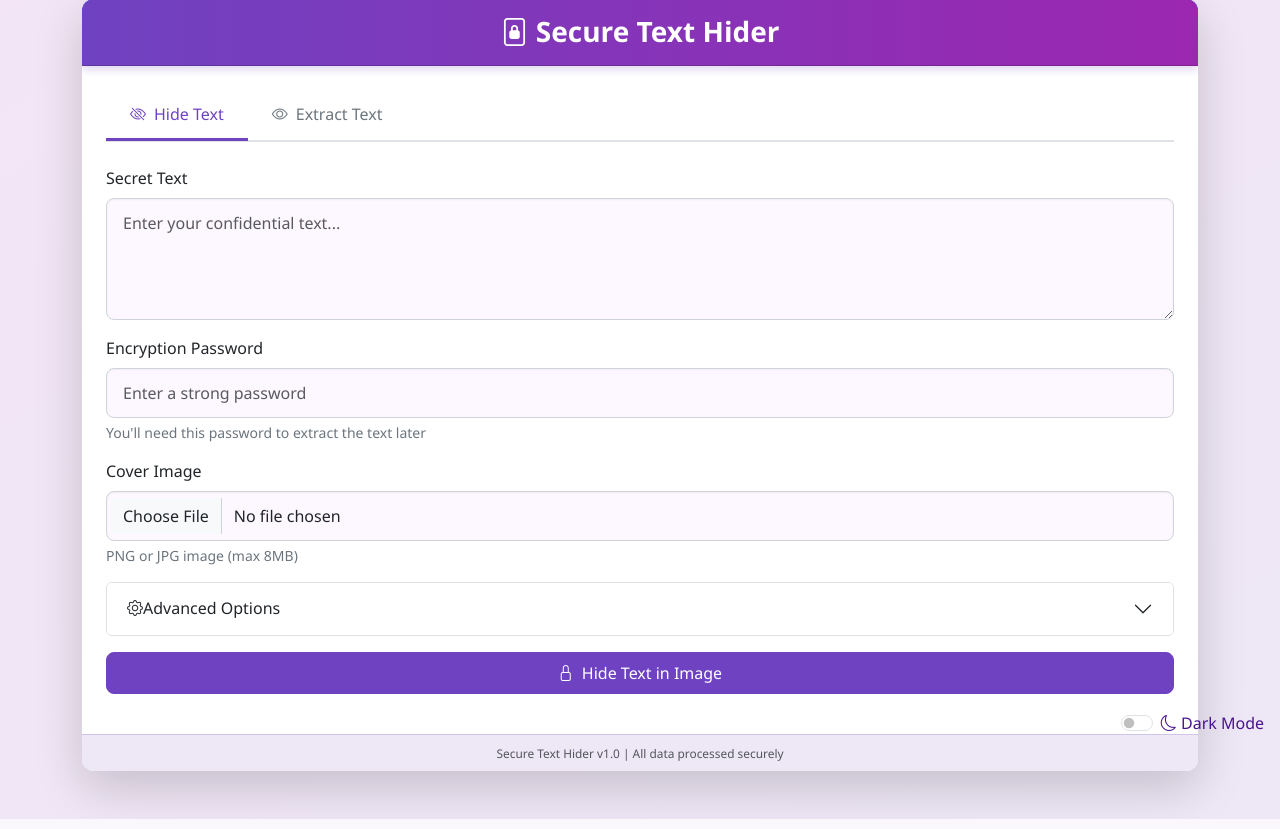
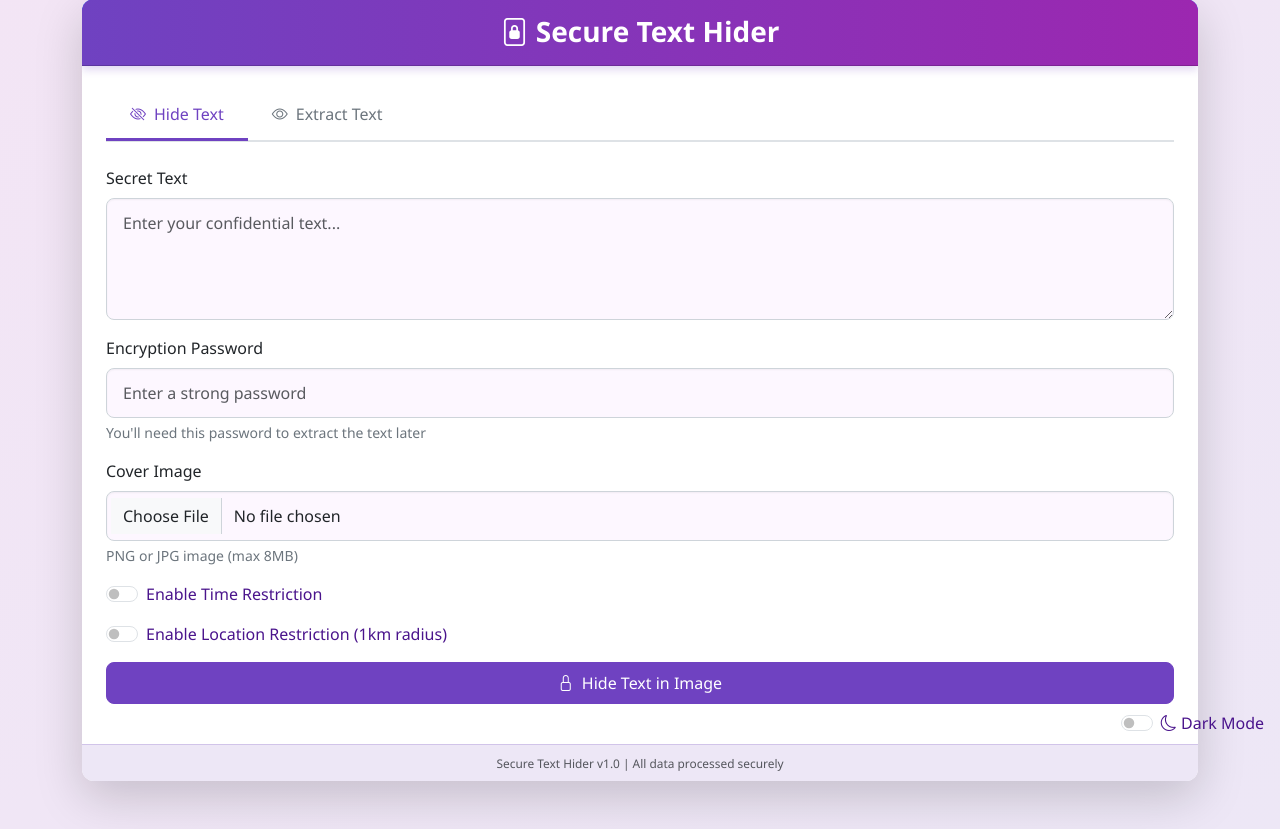
Before and after one commit to MohammadObeidat24/stego, a Flask app: page / in a window 1280 px wide. Shown: the part 49-878 px from the top of the page. Run offline with Flask 3, Linux system fonts and the light colour scheme.

Commit message:
Update index.html

```diff
--- a/templates/index.html
+++ b/templates/index.html
@@ -48,15 +48,6 @@
                                 <div class="form-text">PNG or JPG image (max 8MB)</div>
                             </div>
 
-                            <div class="accordion mb-3" id="advancedOptions">
-                                <div class="accordion-item">
-                                    <h2 class="accordion-header">
-                                        <button class="accordion-button collapsed" type="button" data-bs-toggle="collapse" data-bs-target="#collapseAdvanced">
-                                            <i class="bi bi-gear"></i> Advanced Options
-                                        </button>
-                                    </h2>
-                                    <div id="collapseAdvanced" class="accordion-collapse collapse" data-bs-parent="#advancedOptions">
-                                        <div class="accordion-body">
                             <div class="form-check form-switch mb-3">
                                 <input class="form-check-input" type="checkbox" id="enableTimer">
                                 <label class="form-check-label" for="enableTimer">Enable Time Restriction</label>
@@ -76,13 +67,9 @@
                                 </div>
                             </div>
 
-                                            <div class="form-check form-switch">
+                            <div class="form-check form-switch mb-3">
                                 <input class="form-check-input" type="checkbox" id="enableLocation">
                                 <label class="form-check-label" for="enableLocation">Enable Location Restriction (1km radius)</label>
-                                            </div>
-                                        </div>
-                                    </div>
-                                </div>
                             </div>
 
                             <button type="submit" class="btn btn-primary w-100 py-2">
```
Lines whose indentation alone changed are shown as unchanged.
